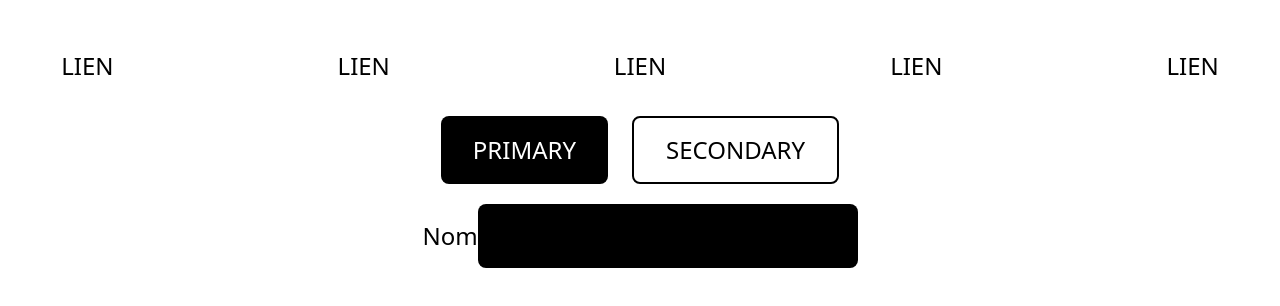
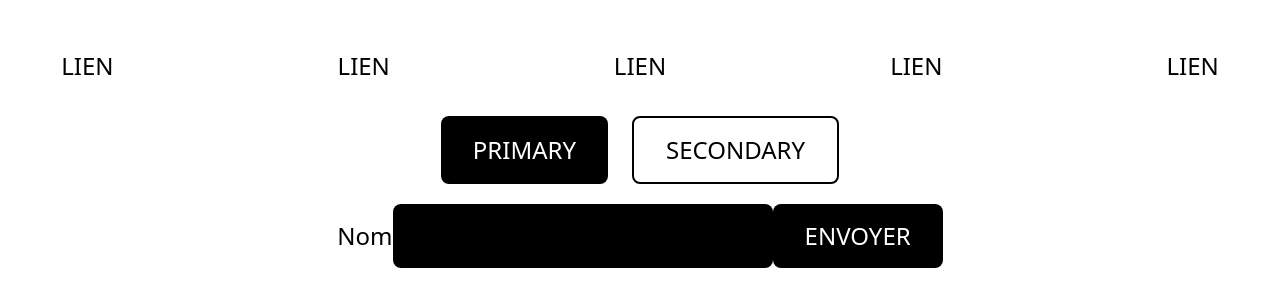
Before and after one commit to dobzacode/componentlib, a Next.js app: page / in a window 1280 px wide. Shown: the top 306 px of the page. Built offline with nearby package versions, Linux system fonts and the light colour scheme.

Commit message:
component form done

```diff
--- a/components/Form.tsx
+++ b/components/Form.tsx
@@ -1,8 +1,9 @@
 "use client";
 
-import { ChangeEvent, useState } from "react";
+import { ChangeEvent, FormEvent, useState } from "react";
 import Input from "./form/Input";
 import Label from "./form/Label";
+import PrimaryCta from "./button/PrimaryCta";
 
 interface FormData {
   nom: string;
@@ -18,11 +19,15 @@ export default function Form() {
   ) => {
     const { name, value } = e.target;
     setFormData((prevFormData) => ({ ...prevFormData, [name]: value }));
-    console.log(formData);
+  };
+
+  const handleSubmit = async (e: FormEvent) => {
+    e.preventDefault();
+    console.log("submit");
   };
 
   return (
-    <form className="text-2xl">
+    <form className="text-2xl" onSubmit={handleSubmit}>
       <Label htmlFor="Nom">Nom</Label>
       <Input
         required={true}
@@ -32,6 +37,7 @@ export default function Form() {
         value={formData.nom}
         onChange={handleChange}
       ></Input>
+      <PrimaryCta type="submit">ENVOYER</PrimaryCta>
     </form>
   );
 }
--- a/components/button/Button.tsx
+++ b/components/button/Button.tsx
@@ -9,8 +9,9 @@ interface ButtonProps {
   rounded?: string;
   hover?: string;
   border?: string;
-  onClick: React.MouseEventHandler<HTMLButtonElement>;
+  onClick?: React.MouseEventHandler<HTMLButtonElement>;
   children: string | JSX.Element;
+  type?: string;
 }
 
 export default function Button({
@@ -23,10 +24,12 @@ export default function Button({
   children,
   border,
   textSize,
+  type,
 }: ButtonProps) {
   return (
     <button
-      onClick={onClick}
+      onClick={onClick ? onClick : () => console.log()}
+      type={type}
       className={` ${
         bgColor ? bgColor : ""
       } ${textColor} ${paddingY} ${paddingX} ${rounded ? rounded : ""} ${
--- a/components/button/PrimaryCta.tsx
+++ b/components/button/PrimaryCta.tsx
@@ -4,10 +4,11 @@ import Button from "./Button";
 
 interface PrimaryCta {
   children: string | JSX.Element;
-  onClick: React.MouseEventHandler<HTMLButtonElement>;
+  onClick?: React.MouseEventHandler<HTMLButtonElement>;
+  type?: "button" | "submit" | "reset";
 }
 
-export default function PrimaryCta({ onClick, children }: PrimaryCta) {
+export default function PrimaryCta({ onClick, children, type }: PrimaryCta) {
   return (
     <Button
       bgColor="bg-black"
@@ -17,6 +18,7 @@ export default function PrimaryCta({ onClick, children }: PrimaryCta) {
       rounded="rounded-lg"
       textSize="text-2xl"
       onClick={onClick}
+      type={type ? type : "button"}
     >
       {children}
     </Button>
```
